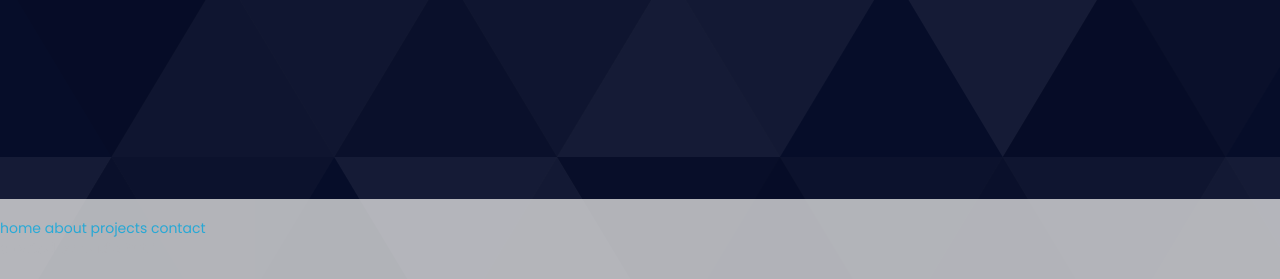
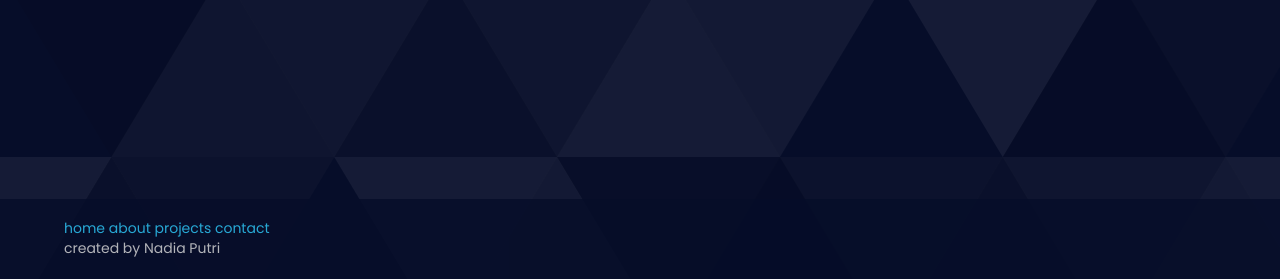
Before and after one commit to nadclputri/nadiaputri.github.io, a PHP site: page / in a window 1280 px wide. Shown: the part 3372-3651 px from the top of the page. Run offline with PHP 8.4, Linux system fonts and the light colour scheme; some libraries are stand-ins or nearby versions.

Commit message:
Update footer style

```diff
--- a/styles/style.css
+++ b/styles/style.css
@@ -117,14 +117,9 @@
   bottom: 0;
   width: 100%;
   height: 80px;
-  background-color: #ddd;
+  background-color: #060d29;
+  padding-top: 1.5%;
+  padding-left: 5%;
   opacity: 0.8; }
-  .footer:p {
-    padding-top: 0.5%; }
-
-.site-map {
-  padding-top: 1.5%; }
-  .site-map:a {
-    margin-right: 5%; }
 
 /*# sourceMappingURL=style.css.map */
--- a/styles/style.scss
+++ b/styles/style.scss
@@ -160,16 +160,8 @@
     bottom: 0;
     width: 100%;
     height: 80px;
-    background-color: $primary-color;
+    background-color: #060d29;
+    padding-top: 1.5%;
+    padding-left: 5%;
     opacity: 0.8;
-    &:p {
-        padding-top: 0.5%;
-    }
 }
-
-.site-map {
-    padding-top: 1.5%;
-    &:a {
-        margin-right: 5%;
-    }
-}
```
Also changed, not shown: 1 other file.
